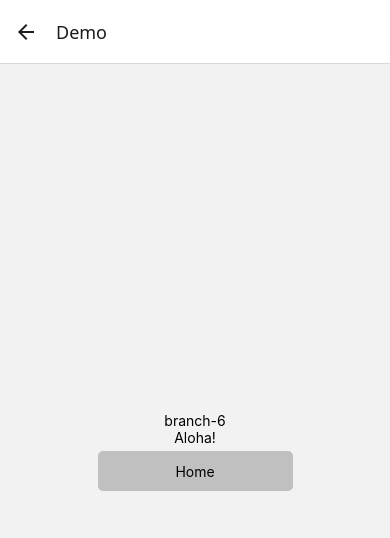
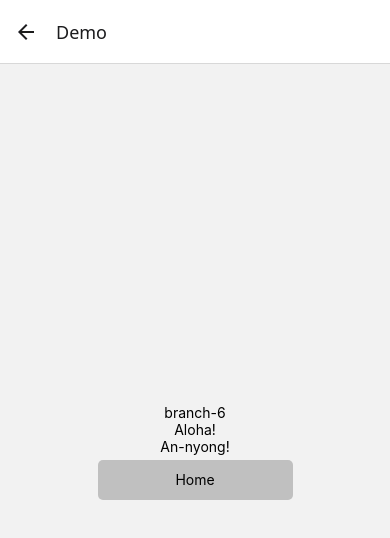
Before and after one commit to timmyjose-experiments/epqa-demo, a React Native app: screen /Demo in a window 390 px wide. Shown: the top 538 px of the page. Built offline with nearby package versions, Linux system fonts and the light colour scheme.

Commit message:
chore: An-nyong!

```diff
--- a/src/screens/Demo.tsx
+++ b/src/screens/Demo.tsx
@@ -11,6 +11,7 @@ const Demo = () => {
     <SafeAreaView style={styles.container}>
       <Text>branch-6</Text>
       <Text>Aloha!</Text>
+      <Text>An-nyong!</Text>
       <Pressable
         style={styles.button}
         onPress={() => navigation.navigate('Home')}>
```
